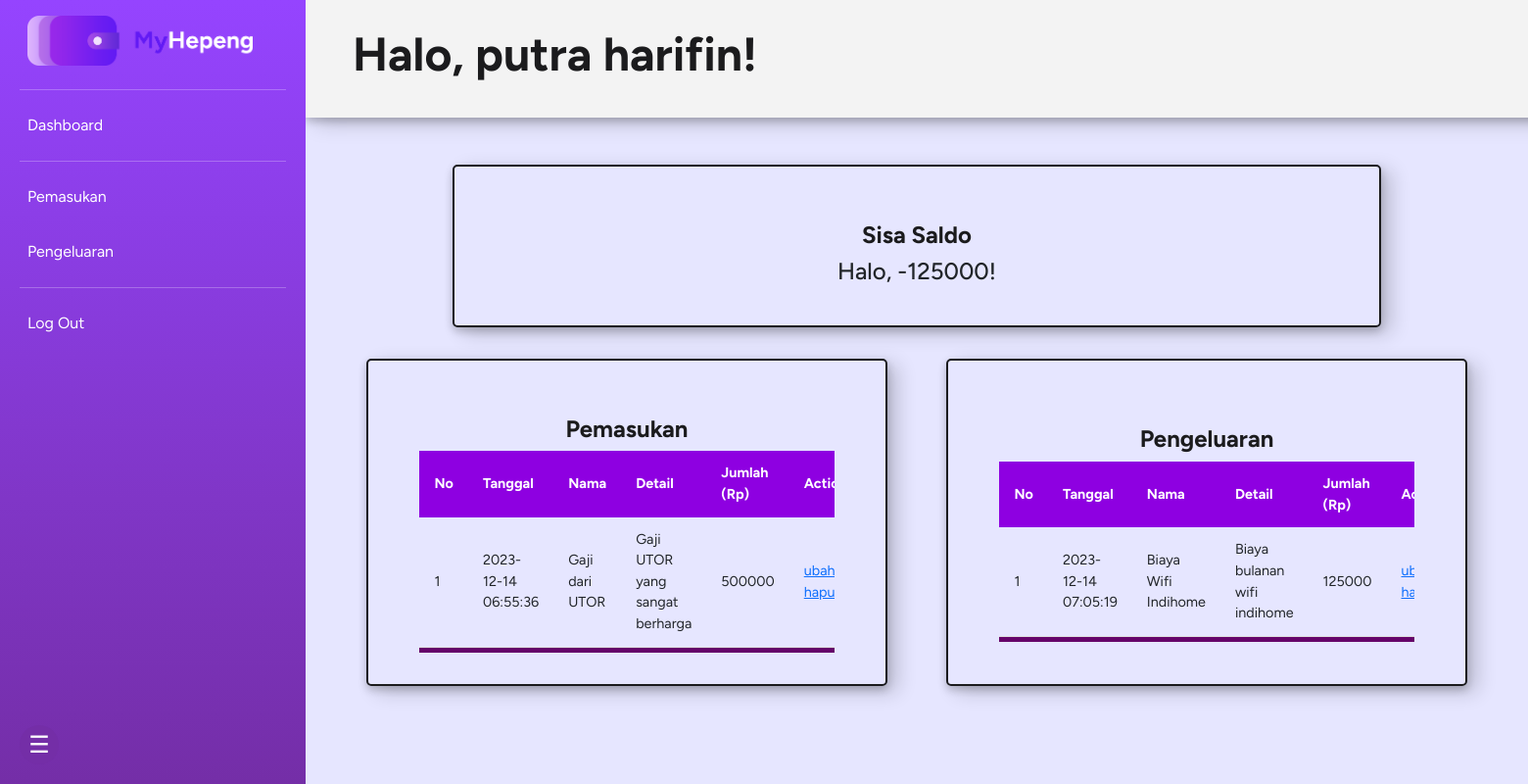
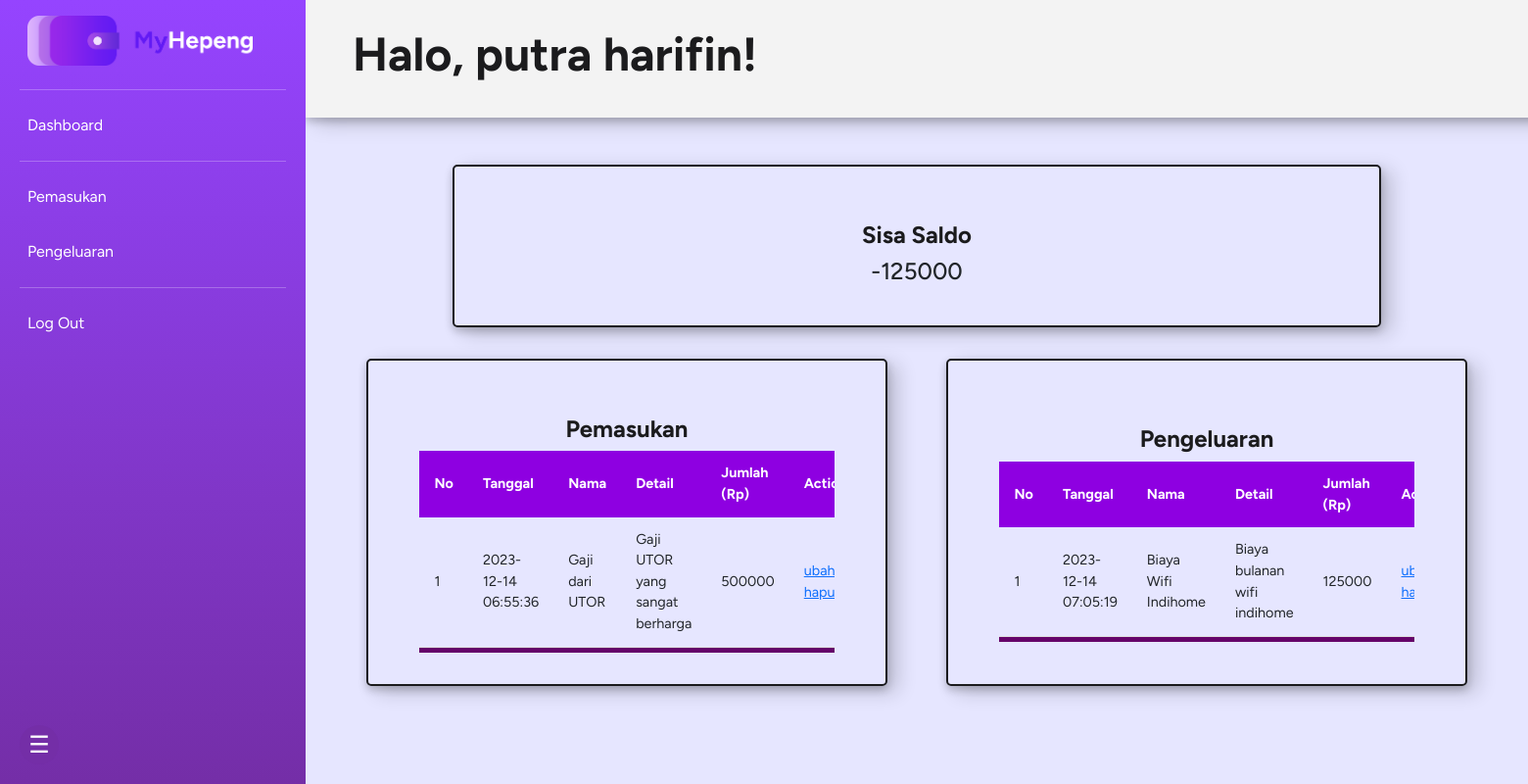
Before and after one commit to Rafaellsimarmata/my-hepeng, a PHP site: page / in a window 1560 px wide; the page is wider, and only the part inside the window is pictured. Shown: that part at 98% size. Run offline with PHP 8.4, Linux system fonts and the light colour scheme; a user stored in the database is signed in; data comes from the database, SQL or seed files in the repository.

Commit message:
fixed bug

```diff
--- a/index.php
+++ b/index.php
@@ -94,7 +94,7 @@ $userSpendings = $userData[0]['pengeluaran'];
                         <br>
                         <h3>Sisa Saldo</h3>
                         <?php
-                            echo "<h4>Halo, $userSaldo!</h4>";
+                            echo "<h4>$userSaldo</h4>";
                         ?>
                     </div>
                     <!-- Cards -->
```
